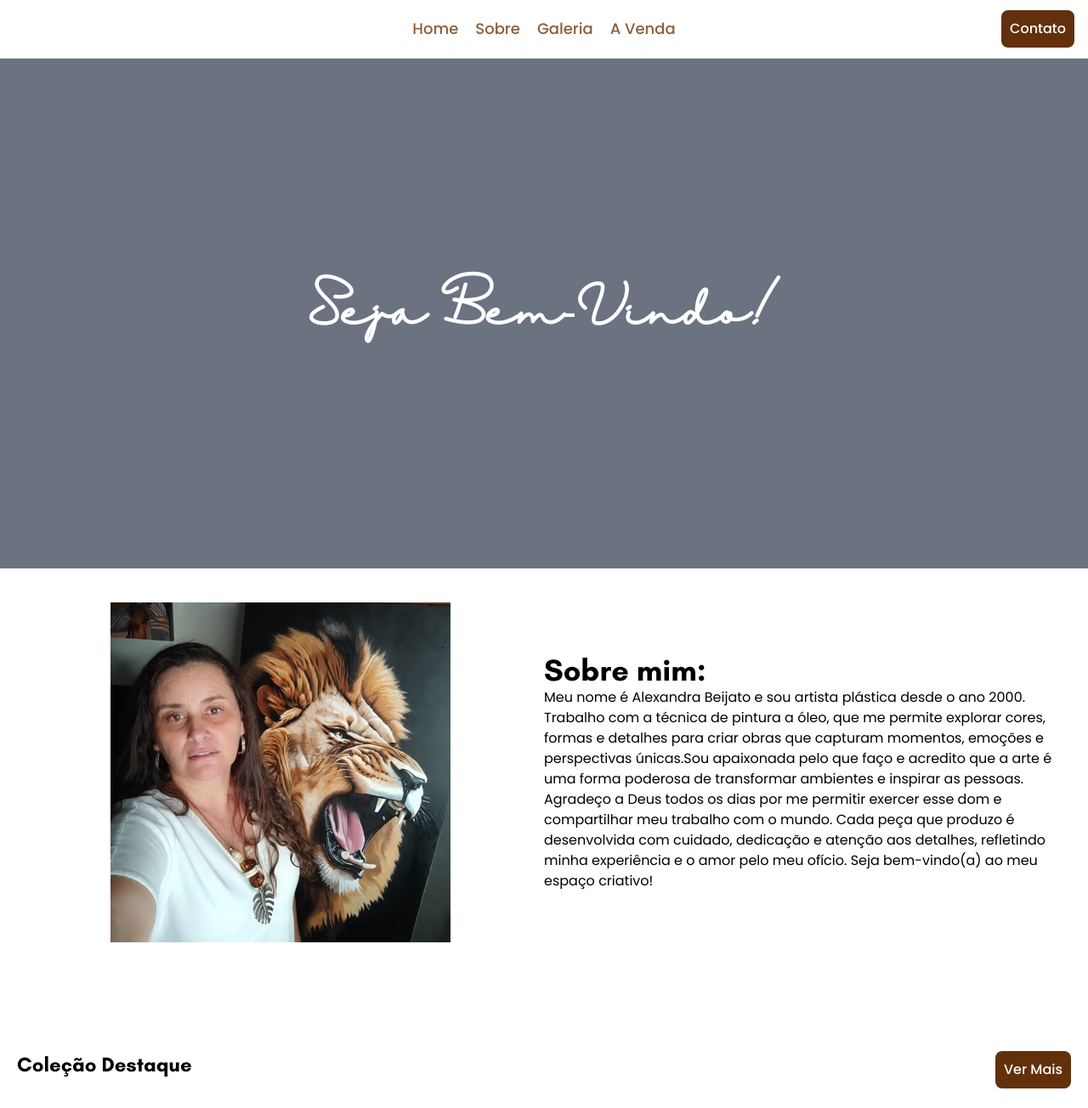
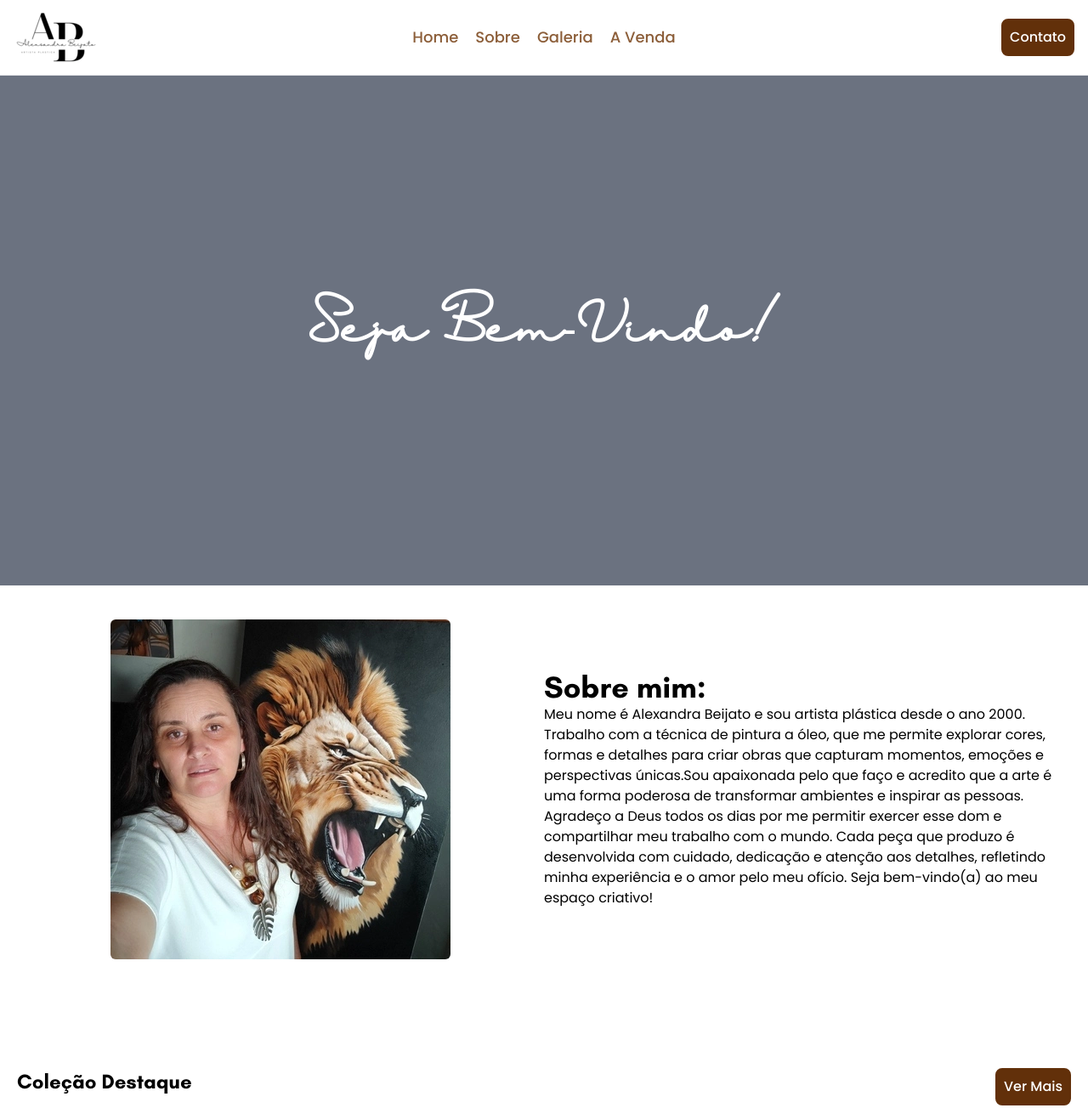
Before and after one commit to Lucas-Beijato/site-alexsandra, an Astro site: page / in a window 1280 px wide. Shown: the top 1304 px of the page at 85% size. Built offline with nearby package versions, Linux system fonts and the light colour scheme; Astro itself is replaced by a stand-in of ours.

Commit message:
Update all tags picture to vanilla

```diff
--- a/src/components/global/Header.astro
+++ b/src/components/global/Header.astro
@@ -11,14 +11,11 @@ import Picture from "astro/components/Picture.astro";
     <nav class="w-full px-4 flex flex-row justify-between">
       <div class="w-1/3 flex justify-start">
         <a href="/">
-          <!-- <Picture
-				formats={['webp', 'jpg']}
-					class={"rounded-md"}
-					width={"100"}
-          height={"64"}
-					src={"/pictures/logo_2.avif"}
-					alt={"Foto Alexsandra"}
-				/> -->
+        <picture>
+					<source srcset="/pictures/logo_2.webp" type="image/webp">
+					<source srcset="/pictures/logo_2.jpg" type="image/jpg">
+					<img width="100" height="64" class="rounded-md" src="/pictures/logo_2.avif" alt="Foto Alexsandra">
+				</picture>
         </a>
       </div>
       <div class="flex flex-row items-center justify-center w-1/3 gap-5">
@@ -61,14 +58,11 @@ import Picture from "astro/components/Picture.astro";
       class="max-w-[85rem] w-full flex mx-auto px-4 sm:flex items-center justify-between"
     >
       <a href="/">
-        <!-- <Picture
-				formats={['webp', 'jpg']}
-					class={"rounded-md"}
-					width={"100"}
-          height={"64"}
-					src={"/pictures/logo_2.avif"}
-					alt={"Foto Alexsandra"}
-				/> -->
+        <picture>
+					<source srcset="/pictures/logo_2.webp" type="image/webp">
+					<source srcset="/pictures/logo_2.jpg" type="image/jpg">
+					<img width="100" height="64" class="rounded-md" src="/pictures/logo_2.avif" alt="Foto Alexsandra">
+				</picture>
       </a>
       <button
         type="button"
--- a/src/pages/index.astro
+++ b/src/pages/index.astro
@@ -21,18 +21,10 @@ import SectionFeatured from "../components/home/Section_featured.astro";
 	<div class="w-full flex flex-col justify-center items-center">
 		<div class="flex flex-col gap-y-5 xl:flex-row w-full xl:w-screen-content-limit px-5 my-10">
 			<div class="w-full xl:w-1/2 flex flex-row justify-center items-center">
-				<!-- <Picture
-				formats={['webp', 'jpg']}
-					class={"rounded-md"}
-					width={"400"}
-					height={"400"}
-					src="/pictures/foto_Alexsandra_2.avif"
-					alt={"Foto Alexsandra"}
-				/> -->
 				<picture>
-					<source srcset="/pictures/foto_Alexsandra_2.avif" type="image/avif">
 					<source srcset="/pictures/foto_Alexsandra_2.webp" type="image/webp">
-					<img src="/pictures/foto_Alexsandra_2.jpg" alt="Foto Alexsandra">
+					<source srcset="/pictures/foto_Alexsandra_2.jpg" type="image/jpg">
+					<img width="400" height="400" class="rounded-md" src="/pictures/foto_Alexsandra_2.avif" alt="Foto Alexsandra">
 				</picture>
 			</div>
 			<div class="w-full xl:w-1/2 flex flex-col justify-center">
```
